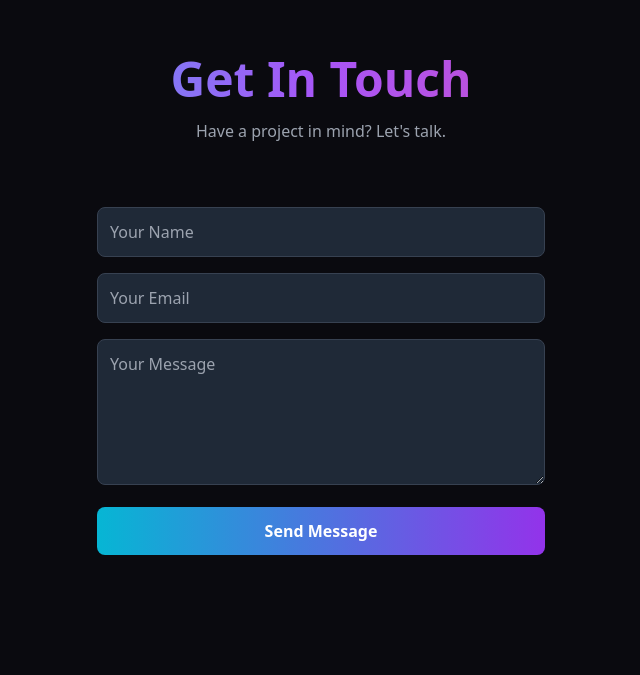
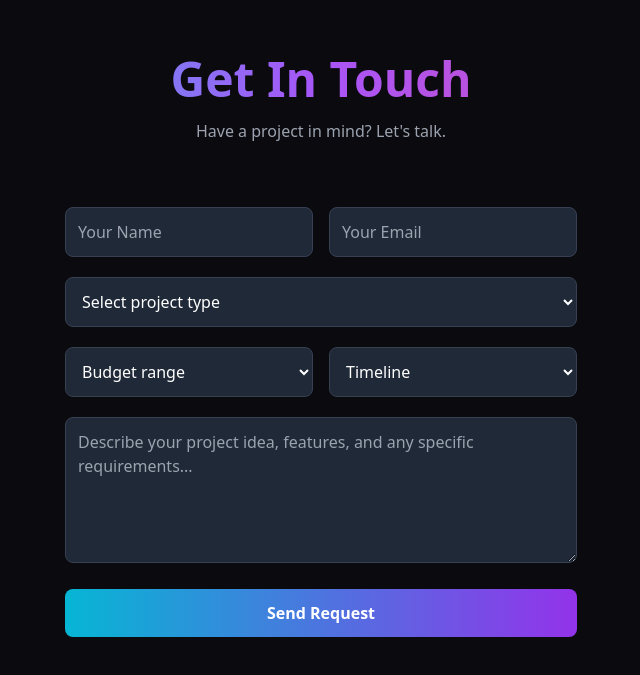
Before and after one commit to Sober-69/continuumlabs-portfolio, a Next.js app: page / in a window 1280 px wide. Shown: the part 1591-2266 px from the top of the page, without its empty margins (319-959 px from the left). Before the commit the page ends 2242 px from the top, so only its background shows below. Built offline with nearby package versions, Linux system fonts and the light colour scheme.

Commit message:
Update ContactForm to include project details

```diff
--- a/src/components/ContactForm.jsx
+++ b/src/components/ContactForm.jsx
@@ -8,11 +8,12 @@ export default function ContactForm() {
   const handleSubmit = async (e) => {
     e.preventDefault();
     setStatus("sending");
+
     const formData = new FormData(e.target);
     const data = Object.fromEntries(formData);
 
     try {
-      const res = await fetch("https://formspree.io/f/mkodgevz", {
+      const res = await fetch("https://formspree.io/f/YOUR_FORM_ID", {
         method: "POST",
         headers: { "Content-Type": "application/json" },
         body: JSON.stringify(data),
@@ -29,19 +30,55 @@ export default function ContactForm() {
   };
 
   return (
-    <form onSubmit={handleSubmit} className="max-w-md mx-auto space-y-4">
-      <input type="text" name="name" placeholder="Your Name" required
+    <form onSubmit={handleSubmit} className="max-w-lg mx-auto space-y-5">
+      <div className="grid grid-cols-1 md:grid-cols-2 gap-4">
+        <input type="text" name="name" placeholder="Your Name" required
+          className="w-full p-3 rounded-lg border border-gray-300 dark:border-gray-700 dark:bg-gray-800 dark:text-white focus:ring-2 focus:ring-cyan-500 outline-none" />
+        <input type="email" name="email" placeholder="Your Email" required
+          className="w-full p-3 rounded-lg border border-gray-300 dark:border-gray-700 dark:bg-gray-800 dark:text-white focus:ring-2 focus:ring-cyan-500 outline-none" />
+      </div>
+
+      <select name="projectType" required
+        className="w-full p-3 rounded-lg border border-gray-300 dark:border-gray-700 dark:bg-gray-800 dark:text-white focus:ring-2 focus:ring-cyan-500 outline-none">
+        <option value="">Select project type</option>
+        <option value="web-app">Web Application</option>
+        <option value="mobile-app">Mobile App</option>
+        <option value="ai-tool">AI / ML Tool</option>
+        <option value="game">Game</option>
+        <option value="api">API / Backend</option>
+        <option value="other">Other</option>
+      </select>
+
+      <div className="grid grid-cols-1 md:grid-cols-2 gap-4">
+        <select name="budget" required
+          className="w-full p-3 rounded-lg border border-gray-300 dark:border-gray-700 dark:bg-gray-800 dark:text-white focus:ring-2 focus:ring-cyan-500 outline-none">
+          <option value="">Budget range</option>
+          <option value="<500">&lt; $500</option>
+          <option value="500-2000">$500 – $2,000</option>
+          <option value="2000-5000">$2,000 – $5,000</option>
+          <option value="5000+">$5,000+</option>
+        </select>
+        <select name="timeline" required
+          className="w-full p-3 rounded-lg border border-gray-300 dark:border-gray-700 dark:bg-gray-800 dark:text-white focus:ring-2 focus:ring-cyan-500 outline-none">
+          <option value="">Timeline</option>
+          <option value="1-2 weeks">1 – 2 weeks</option>
+          <option value="1 month">1 month</option>
+          <option value="2-3 months">2 – 3 months</option>
+          <option value="flexible">Flexible / Not sure</option>
+        </select>
+      </div>
+
+      <textarea name="message" placeholder="Describe your project idea, features, and any specific requirements..." required rows="5"
         className="w-full p-3 rounded-lg border border-gray-300 dark:border-gray-700 dark:bg-gray-800 dark:text-white focus:ring-2 focus:ring-cyan-500 outline-none" />
-      <input type="email" name="email" placeholder="Your Email" required
-        className="w-full p-3 rounded-lg border border-gray-300 dark:border-gray-700 dark:bg-gray-800 dark:text-white focus:ring-2 focus:ring-cyan-500 outline-none" />
-      <textarea name="message" placeholder="Your Message" required rows="5"
-        className="w-full p-3 rounded-lg border border-gray-300 dark:border-gray-700 dark:bg-gray-800 dark:text-white focus:ring-2 focus:ring-cyan-500 outline-none" />
+
       <input type="text" name="_gotcha" style={{ display: "none" }} />
+
       <button type="submit" disabled={status === "sending"}
         className="w-full bg-gradient-to-r from-cyan-500 to-purple-600 text-white py-3 rounded-lg font-semibold hover:shadow-lg hover:shadow-purple-500/25 transition-all disabled:opacity-50">
-        {status === "sending" ? "Sending..." : "Send Message"}
+        {status === "sending" ? "Sending..." : "Send Request"}
       </button>
-      {status === "success" && <p className="text-green-500 text-center">✅ Message sent! I'll get back to you soon.</p>}
+
+      {status === "success" && <p className="text-green-500 text-center">✅ Request sent! I'll get back to you soon.</p>}
       {status === "error" && <p className="text-red-500 text-center">❌ Something went wrong. Please try again.</p>}
     </form>
   );
```
